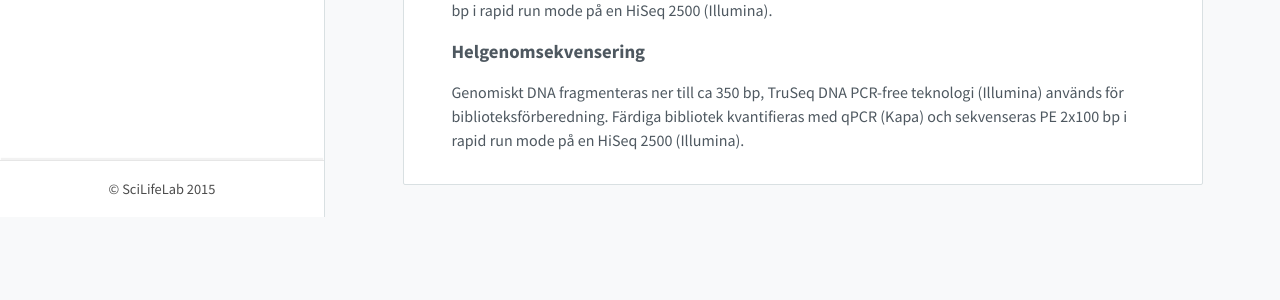
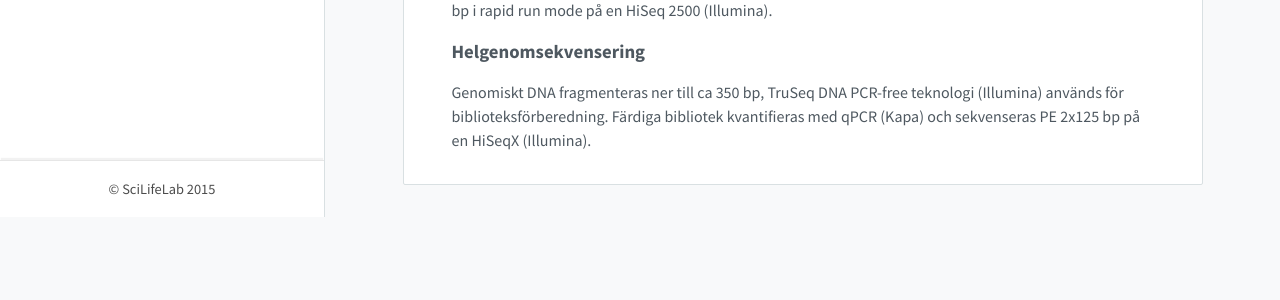
Before and after one commit to Clinical-Genomics/clinical-genomics.github.io, a Jekyll site: the page built from _pages/analyser.md, in a window 1280 px wide. Shown: the part 1577-1877 px from the top of the page. Built offline with Jekyll 4.4.1, drawn with Linux system fonts in a browser that asks for light colours; nearby versions of some CDN libraries.

Commit message:
Update analyser.md

```diff
--- a/_pages/analyser.md
+++ b/_pages/analyser.md
@@ -44,4 +44,4 @@ I helgenomsekvensering kommer vissa regioner att inte detekteras tillförlitligt
 Genomiskt DNA fragmenteras ner till ca 300 bp, SureSelect teknologi (Agilent Technologies) används för biblioteksförberedning. Anrikning av exomet sker med CRE prober (Agilent Technologies) och indexering av prover sker innan anrikning. Färdiga bibliotek kvantifieras med qPCR (Kapa) och sekvenseras PE 2x100 bp i rapid run mode på en HiSeq 2500 (Illumina).
 
 ### Helgenomsekvensering
-Genomiskt DNA fragmenteras ner till ca 350 bp, TruSeq DNA PCR-free teknologi (Illumina) används för biblioteksförberedning. Färdiga bibliotek kvantifieras med qPCR (Kapa) och sekvenseras PE 2x100 bp i rapid run mode på en HiSeq 2500 (Illumina).
+Genomiskt DNA fragmenteras ner till ca 350 bp, TruSeq DNA PCR-free teknologi (Illumina) används för biblioteksförberedning. Färdiga bibliotek kvantifieras med qPCR (Kapa) och sekvenseras PE 2x125 bp på en HiSeqX (Illumina).
```
